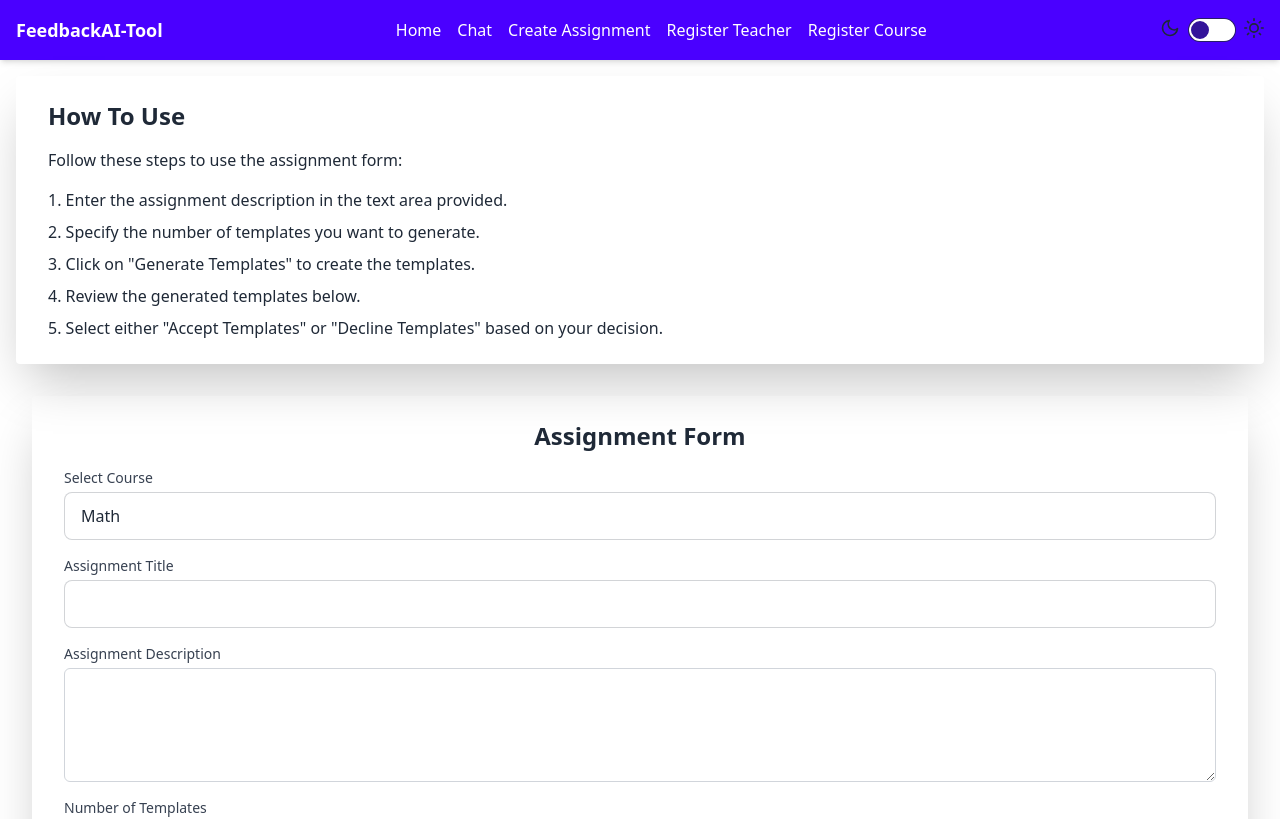
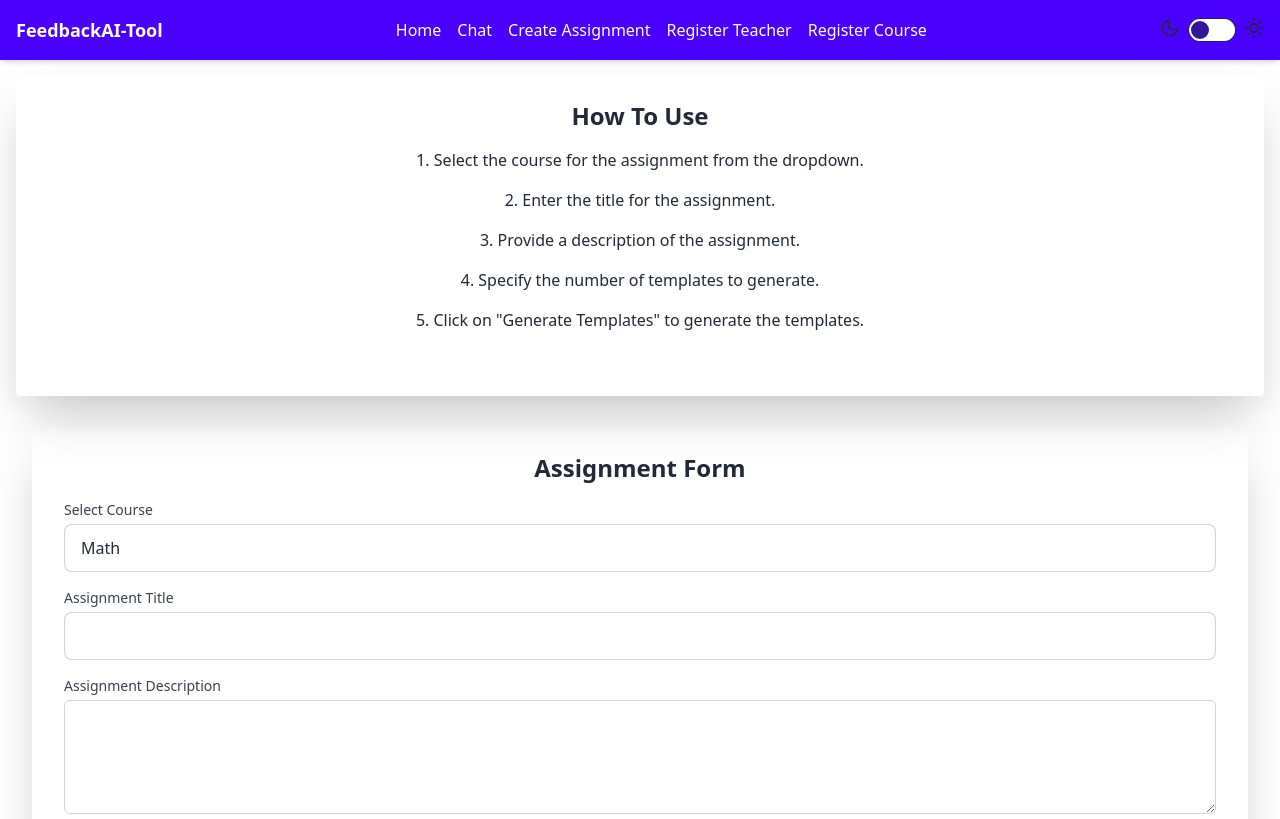
Before and after one commit to afstudeerprojecten/FeedbackAI-Tool, a React (Vite) app: page /FeedbackAI-Tool/assignment in a window 1280 px wide. Shown: the top 819 px of the page. Built offline with nearby package versions, Linux system fonts and the light colour scheme.

Commit message:
Refactor form page layout and instructions

```diff
--- a/src/pages/FormPage.tsx
+++ b/src/pages/FormPage.tsx
@@ -5,16 +5,13 @@ const FormPage: React.FC = () => {
   return (
     <div className="container mx-auto p-4">
       <div className="mb-8">
-        <div className="bg-base shadow-2xl rounded px-8 py-6 mb-4">
-          <h2 className="text-2xl font-bold mb-4">How To Use</h2>
-          <p className="mb-4">Follow these steps to use the assignment form:</p>
-          <ol className="list-decimal list-inside">
-            <li className="mb-2">Enter the assignment description in the text area provided.</li>
-            <li className="mb-2">Specify the number of templates you want to generate.</li>
-            <li className="mb-2">Click on "Generate Templates" to create the templates.</li>
-            <li className="mb-2">Review the generated templates below.</li>
-            <li>Select either "Accept Templates" or "Decline Templates" based on your decision.</li>
-          </ol>
+        <div className="bg-base shadow-2xl rounded px-8 pt-6 pb-8 mb-4">
+          <h1 className="text-2xl font-bold mb-4 text-center">How To Use</h1>
+          <p className="text-center mb-4">1. Select the course for the assignment from the dropdown.</p>
+          <p className="text-center mb-4">2. Enter the title for the assignment.</p>
+          <p className="text-center mb-4">3. Provide a description of the assignment.</p>
+          <p className="text-center mb-4">4. Specify the number of templates to generate.</p>
+          <p className="text-center mb-8">5. Click on "Generate Templates" to generate the templates.</p>
         </div>
         <AssignmentForm />
       </div>
```
